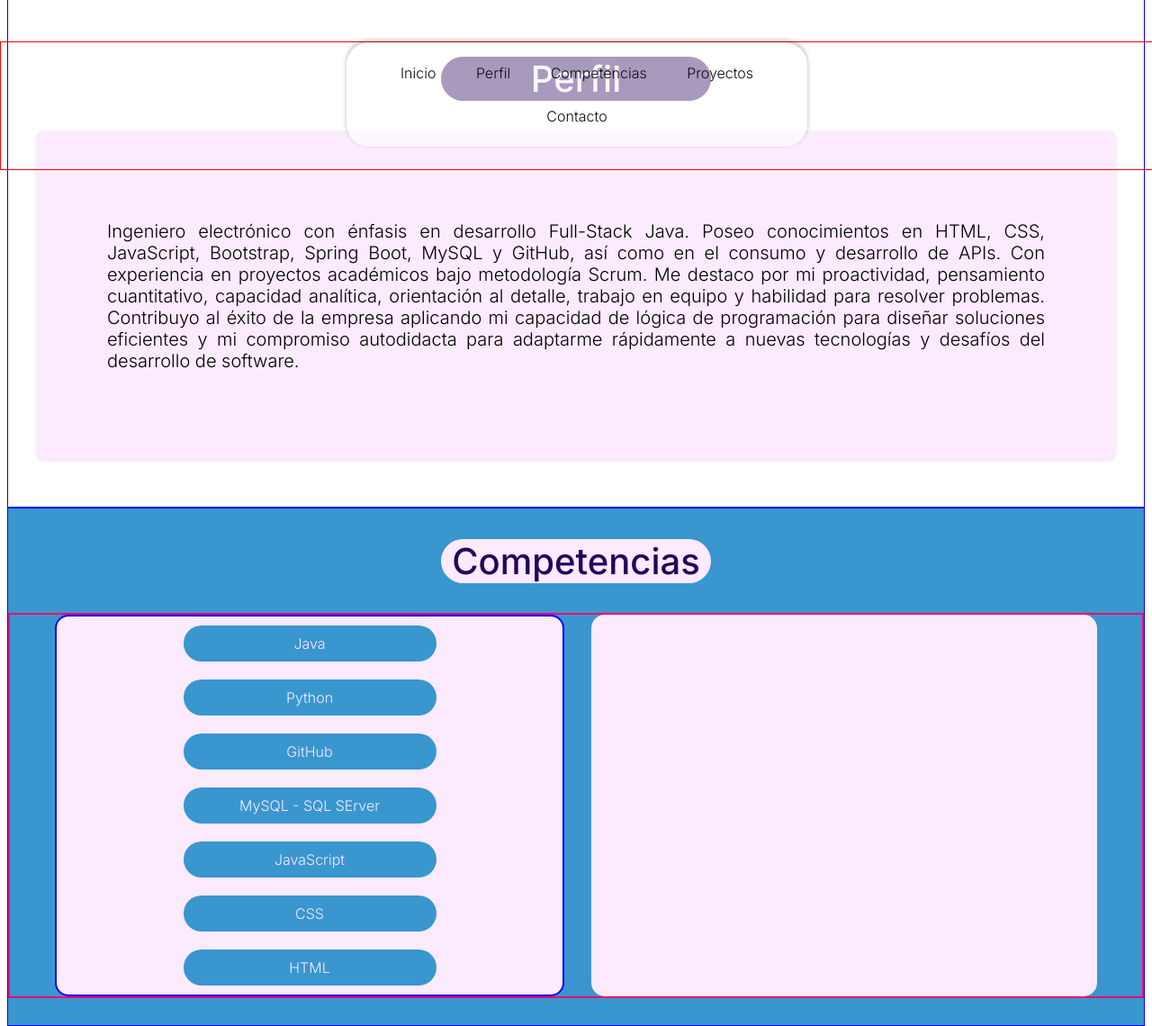
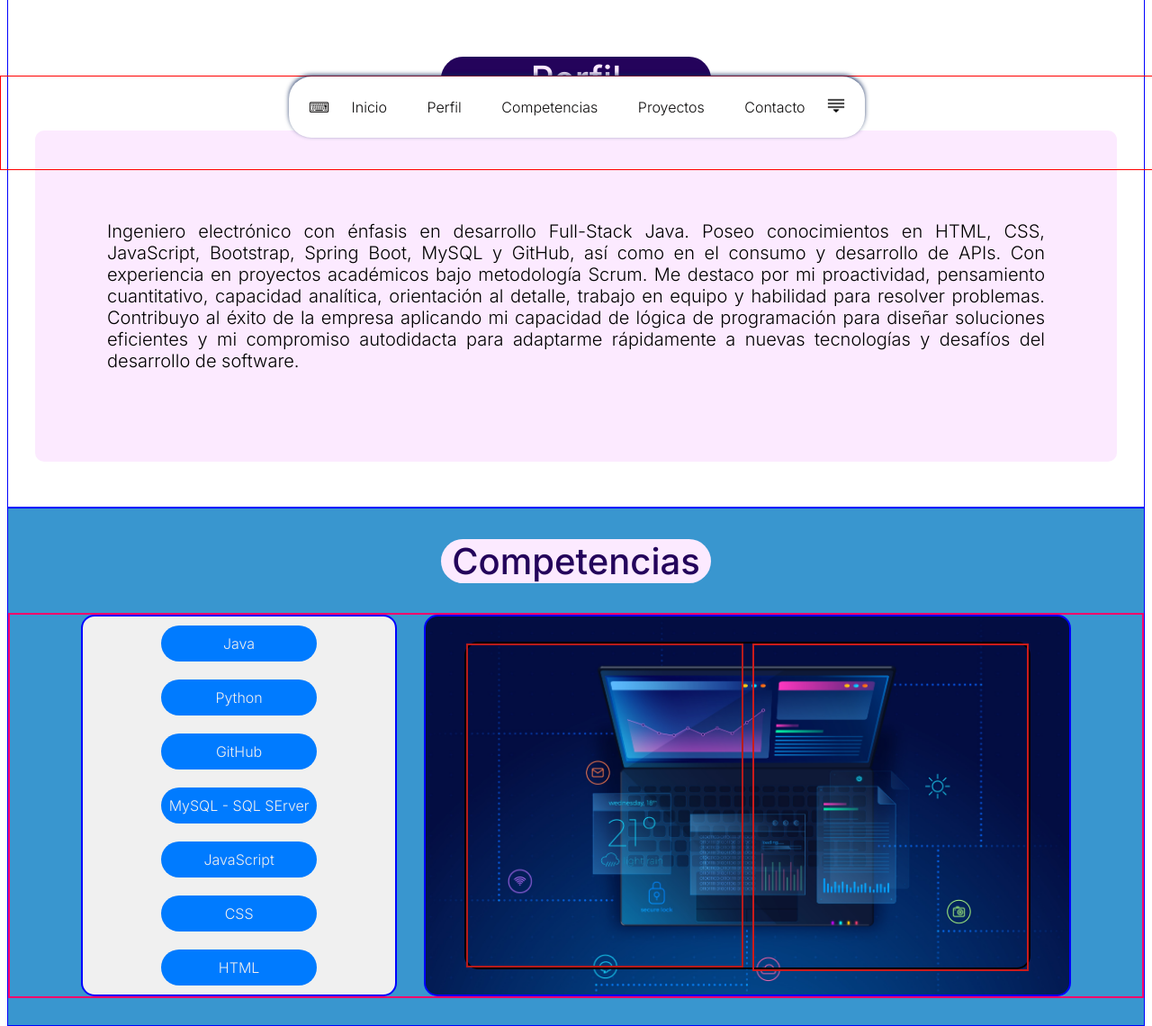
Before and after one commit to jjcruz99/portafolio, a plain HTML site: page index.html in a window 1280 px wide. Shown: the part 611-1751 px from the top of the page at 90% size. Drawn offline with Linux system fonts and the light colour scheme.

Commit message:
Barra de navegacion terminada

```diff
--- /dev/null
+++ b/Pictures/Fonts.txt
@@ -0,0 +1,5 @@
+Fonts used in this design:
+
+Font: Montserrat
+Author: Julieta Ulanovsky,Sol Matas,Juan Pablo del Peral,Jacques Le Bailly
+Url: https://fonts.google.com/specimen/Montserrat
--- a/index.html
+++ b/index.html
@@ -12,17 +12,21 @@
 <body class="inter-tipo">
 
     <nav class="navbar">
-        <section >
-            <a href="#home">Inicio</a>
-            <a href="#services">Perfil</a>
-            <a href="#about">Competencias</a>
-            <a href="#about">Proyectos</a>
-            <a href="#contact">Contacto</a>
+        <section id="container-navbar">
+            <a id="icono-barra">⌨</a>
+            <a href="#home" class="nav-secciones">Inicio</a>
+            <a href="#about" class="nav-secciones">Perfil</a>
+            <a href="#competencias" class="nav-secciones">Competencias</a>
+            <a href="#projects" class="nav-secciones">Proyectos</a>
+            <a href="#contact" class="nav-secciones">Contacto</a>
+            <a href="">
+                <img src="Pictures/list-down.png" alt="" id="icono-barra-menu">
+            </a>
         </section>
 
     </nav>
 
-    <main class="con-home">
+    <main class="con-home" id="home">
 
         <section class="con2-home">
              <img src="Pictures/Foto.JPG" alt="Desarrollador" id="profile-photo">
@@ -39,7 +43,7 @@
 
     </main>
 
-        <main class="con-about-me">
+        <main class="con-about-me" id="about">
             <section class="con-subtitulos">
                 <h2 class="sub-titulos" id="sub-titulo-perfil">Perfil</h2>
             </section >
@@ -60,30 +64,35 @@
             </section>
         </main>
 
-        <main class="con-competencies">
+        <main class="con-competencies" id="competencias">
             <section class="con-subtitulos">
                 <h2 class="sub-titulos" id="sub-titulo-competencias">Competencias</h2>
             </section >
             <section class="con2-competencias">
                 <section class="con21-competencias">
-                   <label for="" class="Competencia">Java</label>
-                   <label for="" class="Competencia">Python</Html></label>
-                   <label for="" class="Competencia">GitHub</label>
-                   <label for="" class="Competencia">MySQL - SQL SErver</label>
-                   <label for="" class="Competencia">JavaScript</label>
-                   <label for="" class="Competencia">CSS</label>
-                   <label for="" class="Competencia">HTML</label>
+                   <label for="" class="Competencia" id="java">Java</label>
+                   <label for="" class="Competencia" id="python">Python</Html></label>
+                   <label for="" class="Competencia" id="github">GitHub</label>
+                   <label for="" class="Competencia" id="sql">MySQL - SQL SErver</label>
+                   <label for="" class="Competencia" id="js">JavaScript</label>
+                   <label for="" class="Competencia" id="css">CSS</label>
+                   <label for="" class="Competencia" id="html">HTML</label>
 
                 </section>
                 <section class="con22-competencias">
                    <div class="des-competencias">
+                        <div id="img-competencia">
 
+                        </div>
+                        <div id="texto-competencia">
+
+                        </div>
                    </div>
                 </section>
             </section>
         </main>
 
-        <main class="con-projects">
+        <main class="con-projects" id="projects">
             <section class="con-subtitulos">
                 <h2 class="sub-titulos" id="sub-titulo-competencias">Proyectos</h2>
             </section >
@@ -95,7 +104,7 @@
             </section>
         </main>
 
-        <main class="con-contact">
+        <main class="con-contact" id="contact">
             <section class="con-subtitulos">
                 <h2 class="sub-titulos" id="sub-titulo-competencias">Contacto</h2>
             </section >
@@ -107,5 +116,6 @@
             </section>
 
         </main>
+        <script src="script.js"></script>
 </body>
 </html>
--- a/script.js
+++ b/script.js
@@ -0,0 +1,29 @@
+
+//// barra de navegacio
+
+const navbar = document.getElementById("container-navbar");
+const estiloOriginal = {backgroundColor : navbar.style.backgroundColor}
+const navSecciones = document.querySelectorAll(".nav-secciones");
+// Función para detectar la sección en el viewport
+function detectarMovimiento() {
+  if (navbar) {
+    navbar.style.backgroundColor = "rgba(248, 245, 245, 0)";
+    navSecciones.forEach((seccion) =>{
+         seccion.style.color = "rgba(248, 245, 245, 0.77)";
+    });
+    }
+    setTimeout(reestablecerColor, 3000);
+}
+//funcion reestablecer estilos originales
+function reestablecerColor(){
+   navbar.style.backgroundColor = estiloOriginal.backgroundColor;
+   navSecciones.forEach((seccion) =>{
+       seccion.style.color = "rgba(14, 13, 13,1)";
+   });
+}
+// Llamar a la función cuando se haga scroll
+window.addEventListener('scroll', detectarMovimiento);
+
+
+
+//competencias insertar imagenes
--- a/style.css
+++ b/style.css
@@ -4,19 +4,16 @@
     border: 1px solid blue;
     text-align: center;
 }
-.con-competencies{
-    border: 1px solid blue;
-    text-align: center;
-    background: #3996CF ;
-}
 .con-projects{
     border: 1px solid blue;
     text-align: center;
+    height: 600px;
 }
 .con-contact{
     border: 1px solid blue;
     text-align: center;
     background: #3996CF;
+    height: 600px;
 }
 
 /* <uniquifier>: Use a unique and descriptive class name
@@ -53,20 +50,25 @@
     justify-content: center;
     align-items: center;
 }
-.navbar section{
-   width: 40%;
-   background-color: rgba(255, 255, 255, 0.6);
+#container-navbar{
+   width: 50%;
+   background-color: rgb(255, 255, 255);
    color: rgb(29, 28, 28);
    text-align: center;
    padding: 10px 0;
-   box-shadow: 0 -2px 5px rgba(0,0,0,0.3);
-   margin-bottom: 25px;
+   box-shadow: 0 -2px 5px rgba(13, 36, 87, 0.8);
+   margin-bottom: 35px;
    justify-content: center;
    border-radius: 25px;
 }
 
+.movimiento{
+    background-color: rgba(179, 17, 17, 0.774);
+}
+
+
 /* Enlaces de navegación */
-.navbar a {
+.nav-secciones {
     color: rgb(14, 13, 13);
     padding: 14px 20px;
     text-decoration: none;
@@ -74,15 +76,18 @@
 }
 
 /* Efecto hover para los enlaces */
-.navbar a:hover {
-    background-color: #575757;
+.nav-secciones:hover {
+    background-color:  #3996CF;
+    border-radius: 10px;
+}
+#icono-barra-menu{
+    height: 20px ;
+}
 
-}
 
 /* nav */
 
-/* Estilos para dispositivos extra grandes (XL): 1200px en adelante */
-@media (min-width: 1200px) {
+
 /* start home */
 .con-home{
     border: 1px solid blue;
@@ -173,6 +178,7 @@ video {
 }
 .con2-about-me{
     padding: 80px;
+
     margin-bottom: 20px;
     background: #fceaff;
     border-radius: 10px;
@@ -194,6 +200,12 @@ video {
     border-radius: 30px;
     background: #fceaff;
 }
+
+.con-competencies{
+    border: 1px solid blue;
+    text-align: center;
+    background: #3996CF ;
+}
 .con2-competencias{
     border: 2px solid rgb(255, 0, 106);
     display: flex;
@@ -202,6 +214,7 @@ video {
     padding-right: 50px;
     gap: 30px;
     margin-bottom: 30px;
+
 }
 .con21-competencias{
     border: 2px solid blue;
@@ -209,20 +222,21 @@ video {
     flex-direction: column;
     align-items: center;
     justify-content: center;
-    width: 50%;
-    background: #fceaff;
+    width: 30%;
+    background-color: #f0f0f0;
     border-radius: 15px;
+
 
 }
 .Competencia{
-    background: #3996CF;
+    background: #007BFF;
     margin: 10px 10px;
     width: 50%;
     height: 40px;
     border-radius: 25px;
     align-content: center;
     justify-content: center;
-    color:#fceaff ;
+    color:#f0f0f0;
 }
 .Competencia:hover{
     background-color: #f0f0f0;
@@ -231,16 +245,36 @@ video {
     cursor: pointer; /* Cambia el cursor a una mano */
 }
 .con22-competencias{
+    border: 2px solid blue;
     display: flex;
     flex-direction: column;
-    width: 50%;
-    background: #fceaff;
+    justify-content: center;
+    align-items: center;
+    width: 60%;
     border-radius: 15px;
+    padding: 10px;
+    background-image: url(Pictures/programador-Java.jpg);
+    background-size: cover; /* Ajusta la imagen para cubrir el contenedor */
+    background-position: center; /* Centra la imagen en el contenedor */
+    background-repeat: no-repeat; /* Evita que la imagen se repita */
 }
 
 .des-competencias{
-
-    background: #fceaff;
+    border: 2px solid black;
+    height: 90%;
+    width: 90%;
+    border-radius: 15px;
+    display: flex;
+    gap: 10px;
+}
+#img-competencia{
+    border: 2px solid rgb(184, 27, 27);
+    width: 50%;
+}
+#texto-competencia{
+    border: 2px solid rgb(204, 27, 27);
+    width: 50%;
+    height: 100%;
 }
 
 /* proyectos  */
@@ -248,7 +282,8 @@ video {
 
 /*Contact */
 
-
+/* Estilos para dispositivos extra grandes (XL): 1200px en adelante */
+@media (min-width: 1200px) {
 
 }/*end XL*/
 
```
Also changed, not shown: Pictures/list-down.png (added), Pictures/programador-Java.jpg (added).
